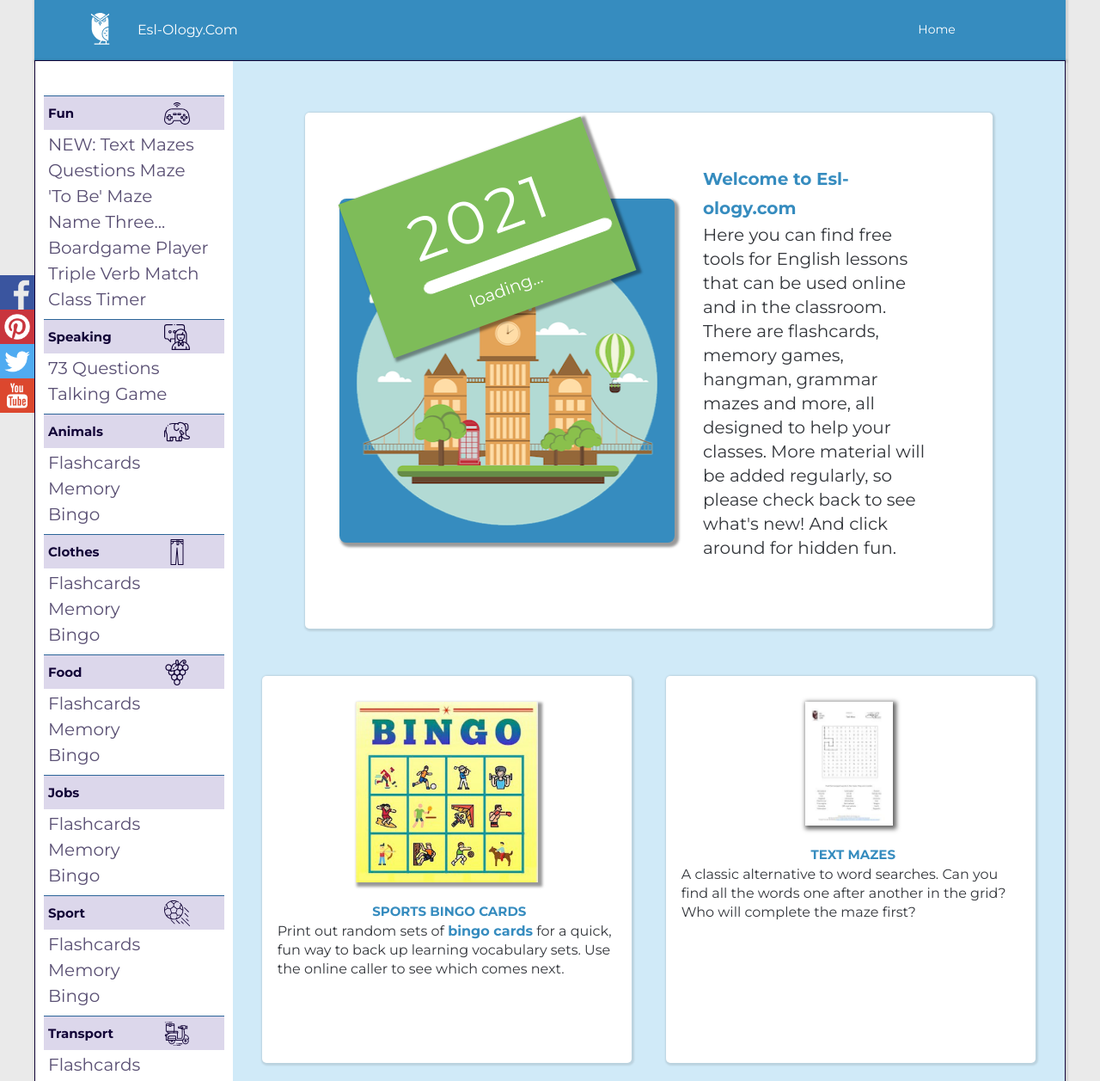
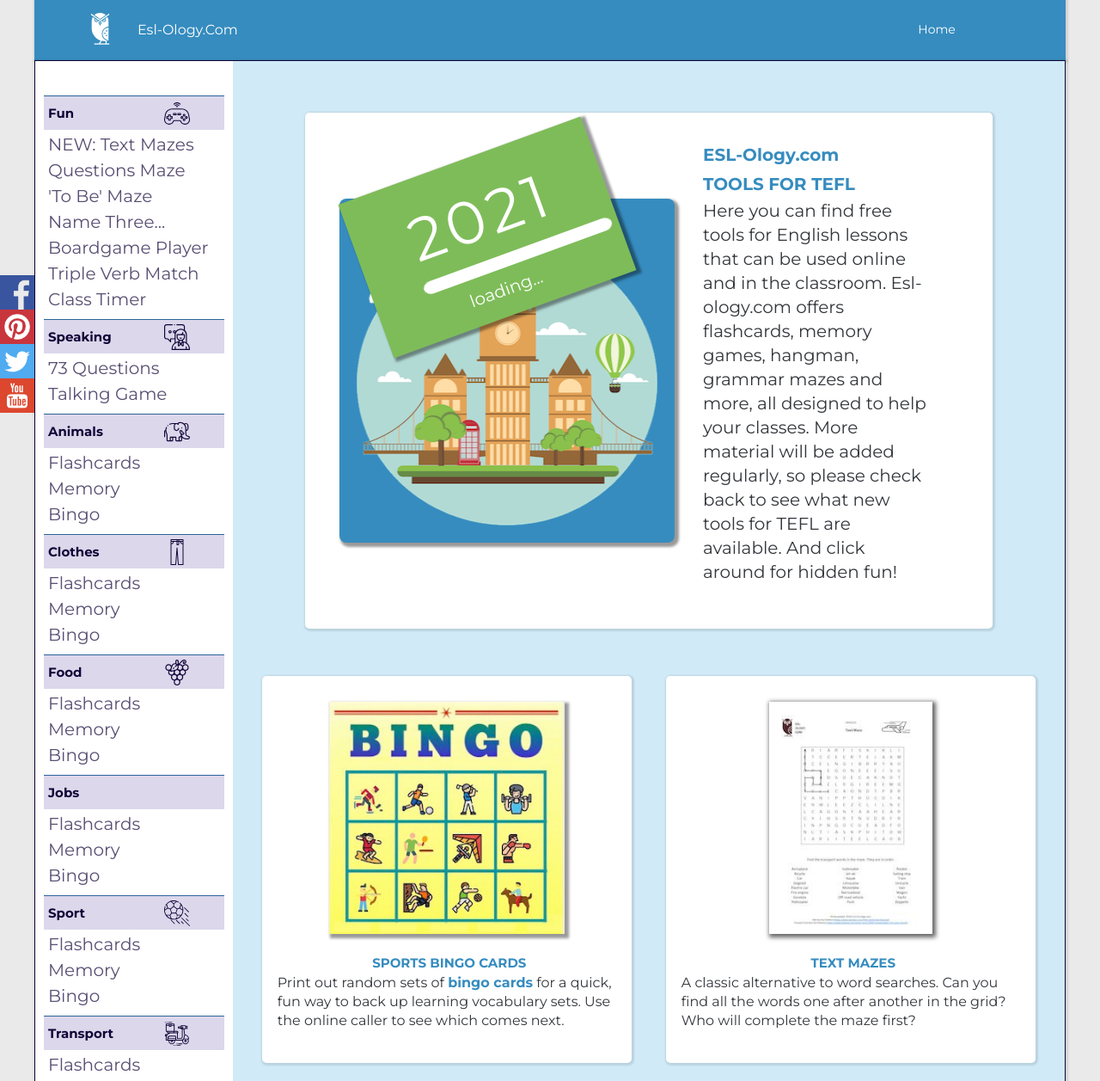
Before and after one commit to Dugsteer/Homepage-UPDATE, a PHP site: page / in a window 1280 px wide. Shown: the top 1257 px of the page at 86% size. Run offline with PHP 8.4, Linux system fonts and the light colour scheme.

Commit message:
SEO work on html

```diff
--- a/css/styles.css
+++ b/css/styles.css
@@ -771,13 +771,13 @@
     font-weight: bolder; }
 
 .content-4 img {
-  width: 48%;
-  margin-left: 25%;
+  width: 90%;
+  margin-left: 5%;
   box-shadow: 2px 2px 5px 2px rgba(0, 0, 0, 0.6); }
 
 .content-6 img {
-  width: 70%;
-  margin-left: 15%; }
+  width: 90%;
+  margin-left: 5%; }
 
 .content-8 img,
 .content-9 img {
--- a/index.html
+++ b/index.html
@@ -3,8 +3,8 @@
   <head>
     <meta charset="UTF-8">
     <meta name="viewport" content="width=device-width, initial-scale=1.0">
-    <meta name="description" content="Online flashcards, games and tools for English teachers to use with web-based classes or projected in the classroom.">
-    <meta name="keywords" content="class games online EFL English teachers worksheets mazes">
+    <meta name="description" content="Esl-ology TOOLS FOR TEFL. Free Online Vocabulary Bingo, Flashcards, Grammar Mazes and Topic-based Materials for ESL Teachers to use with English Classes on the Web or On Screen in the Classroom.">
+    <meta name="keywords" content="class games online EFL English tools teachers worksheets mazes">
     <title>Esl-Ology.Com: Tools for TEFL</title>
     <link rel="icon" type="image/png"
     href="favicon.png";
@@ -14,6 +14,7 @@
     <script src="csi.min.js"></script>
     <script data-ad-client="ca-pub-6192312197226967" async src="https://pagead2.googlesyndication.com/pagead/js/adsbygoogle.js"></script>
 </head>
+
 <body>
 
 <div class="social">
@@ -60,7 +61,7 @@
 
  <div class="loader-div" id="loaderDiv" onload = "checkForTop();">
     <div class="loader-container">
-      <img class="ghost" src="img/LightBulb.png" alt="">
+      <img class="ghost" src="img/LightBulb.png" alt="Els-Ology Tools for TEFL" title="Bright Ideas for Teaching English">
     <p class="shadowFrame"><svg version="1.1" class="shadow" id="Layer_1" xmlns="http://www.w3.org/2000/svg" xmlns:xlink="http://www.w3.org/1999/xlink" x="61px" y="20px"
        width="122.436px" height="39.744px" viewBox="0 0 122.436 39.744" enable-background="new 0 0 122.436 39.744"
        xml:space="preserve">
@@ -104,7 +105,6 @@
 </script>
 </div>
 
-
       <div class="sidebar-container" id="sidebar">
         <div data-include="sidebar.html">
         </div>
@@ -121,13 +121,13 @@
                 <p></p>days to go!</p></div> -->
           </div>
           <div class="introduction__img" id="ghostly">
-            <img src="img/london.png" alt="">
+            <img src="img/london.png" alt="London, a Great Place to Practise English" title="London, where you can put the Tools for TEFL to good use!">
           </div>
           <div class="introduction__text">
-            <h1>Welcome to Esl-ology.com
+            <h1>ESL-Ology.com <br> TOOLS FOR TEFL
             </h1>
             <p>
-              Here you can find free tools for English lessons that can be used online and in the classroom. There are flashcards, memory games, hangman, grammar mazes and  more, all designed to help your classes. More material will be added regularly, so please check back to see what's new! And click around for hidden fun.
+              Here you can find free tools for English lessons that can be used online and in the classroom. Esl-ology.com offers flashcards, memory games, hangman, grammar mazes and  more, all designed to help your classes. More material will be added regularly, so please check back to see what new tools for TEFL are available. And click around for hidden fun!
           </p>
 
   </div>
@@ -143,6 +143,7 @@
       <a href="bingo-sports.html"><img
         src="./img/BingoSports.jpg"
         alt="A picture of a sports bingo card"
+        title="English sports vocabulary bingo"
         class="content__img"
       /></a>
     </figure>
@@ -160,6 +161,7 @@
       <a href="text-maze.html"><img
         src="./img/VehiclesTextMaze.jpg"
         alt="A picture of a text maze"
+        title="Practise English Vehicles Vocabulary with a Text Maze"
         class="content__img"
       /></a>
     </figure>
@@ -179,7 +181,7 @@
 
  <div class="content-5">
   <figure class="content-5__img">
-    <a href="boardgame-player.html"><img src="./img/Boardgame.jpg" alt="A boardgame" class="content__img"/>
+    <a href="boardgame-player.html"><img src="./img/Boardgame.jpg" alt="Play any boardgame online" title="Practise English Grammar with Great Online Boardgames" class="content__img"/>
     </a>
     </figure>
     <div class="content-5__text">
@@ -196,7 +198,8 @@
   <figure class="content-7__img">
    <a href="flashcard-animals.html"> <img
       src="img/AnimalFlash.jpg"
-      alt="A picture of some vehicles representing vehicle flashcards"
+      alt="An English Vocabulary Flashcard featuring a Clownfish"
+      title="Flashcards are a Great Tool for TEFL for Learning Vocabulary"
       class="content__img"
     /></a>
   </figure>
@@ -214,7 +217,8 @@
   <figure class="content-8__img">
     <a href="questions-maze.html"> <img
       src="/img/QuestionsMaze.jpg"
-      alt="A picture of a powerpoint style transport ABC presentation"
+      alt="A Classic ESL-ology Grammar Maze"
+      title="Grammar Mazes Help to Make English Learning Stick!"
       class="content__img"
     /></a>
     </figure>
@@ -229,7 +233,7 @@
 
 <div class="content-9">
   <figure class="content-9__img">
-<a href="matching-food.html"><img src="img/MatchingFood.jpg" alt="A food matching game"></a>
+<a href="matching-food.html"><img src="img/MatchingFood.jpg" alt="An English Vocabulary Food Matching Game" title="Tools for TEFL - Matching Games Help Reinforce English Learning"></a>
   </figure>
   <div class="content-8__text">
     <h2 class= "content-title">MATCHING CARDS</h2>
@@ -271,7 +275,7 @@
           </div>
           <div class="links__images-1 figure">
             <a href="memory-halloween.html">
-            <img src="img/HalloweenMatching.jpg" alt=""></a>
+            <img src="img/HalloweenMatching.jpg" alt="An English Vocabulary Halloween Matching Game" title="Have Some Spooky ESL Fun at Halloween!"></a>
               <figcaption><a href="memory-halloween.html">Hankering for Halloween?</a> Click on the graves!</figcaption>
           </div>
       </div>
@@ -287,7 +291,7 @@
 
     <footer class="footer">
       <div class="footer__copyright" id="footer">
-        <p>© 2020 Copyright Esl-ology.com & copyright owners.</p>
+        <p>© 2021 Copyright Esl-ology.com & copyright owners.</p>
         <p>Image credits <a href="homepage-credits.html">here</a>. Thanks,guys!</p>
   </div>
     </footer>
@@ -317,15 +321,7 @@
       //--><!]]>
     </script>
   </div>
-    <!-- <script>
 
-// Warning before leaving the page (back button, or outgoinglink)
-window.onbeforeunload = function() {
-   return "Do you really want to leave our brilliant application?";
-   //if we return nothing here (just calling return;) then there will be no pop-up question at all
-   //return;
-};
-</script> -->
     <script src="script.js"></script>
 </body>
 </html>
--- a/sass/layout/_content.scss
+++ b/sass/layout/_content.scss
@@ -106,14 +106,14 @@
 }
 
 .content-4 img{
-  width: 48%;
-  margin-left: 25%;
+  width: 90%;
+  margin-left: 5%;
   box-shadow: 2px 2px 5px 2px rgba(0,0,0,0.6);
 }
 
 .content-6 img {
-  width: 70%;
-  margin-left: 15%;
+  width: 90%;
+  margin-left: 5%;
 }
 .content-8 img,
 .content-9 img {
--- a/script.js
+++ b/script.js
@@ -1,38 +1,43 @@
 const menu = document.getElementById("menu");
 const sidey = document.getElementById("sidebar");
 const blue = window.matchMedia("(max-width: 800px)");
-const changePic = document.getElementById('ghostly');
+const changePic = document.getElementById("ghostly");
 const loader = document.getElementById("loaderDiv");
-const jiggly = document.getElementById('imageCard');
-const imageText = document.getElementById('imageText');
+const jiggly = document.getElementById("imageCard");
+const imageText = document.getElementById("imageText");
 
 //Show ABOUT info
-const extra = document.getElementById('info');
+const extra = document.getElementById("info");
 
-function show(){
-    info.classList.toggle('xxc');
-};
+function show() {
+  info.classList.toggle("xxc");
+}
 
-function unshow(){
-    info.classList.remove('xxc');
-};
+function unshow() {
+  info.classList.remove("xxc");
+}
 
 //Change main pic
 
 setInterval(picChanger, 5000);
 picChanger();
 
-function picChanger(){
-  changePic.innerHTML === '<img src="img/london.png" alt="">' ? changePic.innerHTML = '<img src="img/newyork.png" alt="">' :  changePic.innerHTML ='<img src="img/london.png" alt="">'
+function picChanger() {
+  changePic.innerHTML ===
+  '<img src="img/london.png" alt="London, a Great Place to Practise English" title="London, where you can put the Tools for TEFL to good use!">'
+    ? (changePic.innerHTML =
+        '<img src="img/newyork.png" alt="New York, a Super City to Practise English" title="New York, where you can learn to speak great English">')
+    : (changePic.innerHTML =
+        '<img src="img/london.png" alt="London, a Great Place to Practise English" title="London, where you can put the Tools for TEFL to good use!">');
 }
 
-const imageTextChange = ()=> {
-  setTimeout(()=>{
+const imageTextChange = () => {
+  setTimeout(() => {
     imageText.style.fontWeight = "bold";
     imageText.style.color = "#98488b";
-    imageText.innerHTML = "ACTIVATED!"
-  }, 10000)
-}
+    imageText.innerHTML = "ACTIVATED!";
+  }, 10000);
+};
 
 imageTextChange();
 
@@ -52,35 +57,31 @@
 setInterval(jiggleMe, 15000);
 
 jiggleMe();
- jiggleYou();
+jiggleYou();
 
-function jiggleMe(){
+function jiggleMe() {
   setTimeout(jiggleYou, 500);
-
 }
 
-function removeJiggle(){
-  jiggly.classList.remove('jiggle');
+function removeJiggle() {
+  jiggly.classList.remove("jiggle");
 }
 
-function jiggleYou(){
-  jiggly.classList.add('jiggle');
+function jiggleYou() {
+  jiggly.classList.add("jiggle");
   setTimeout(removeJiggle, 2000);
 }
 
-
-function playHorn(){
+function playHorn() {
   const beep = new Audio("sounds/applause_clapping_w_cheers.mp3");
   beep.play();
 }
 
-jiggly.addEventListener('click', playHorn);
-
+jiggly.addEventListener("click", playHorn);
 
 //check for top of window
-function checkForTop (){
-  loader.style.top = (window.pageYOffset) + "px";
-
+function checkForTop() {
+  loader.style.top = window.pageYOffset + "px";
 }
 
 checkForTop();
@@ -89,17 +90,21 @@
   loader.classList.add("stop");
 }
 
-function startLoader(){
+function startLoader() {
   loader.classList.remove("stop");
   setTimeout(stopLoader, 1000);
 }
 
 setTimeout(stopLoader, 1000);
 
-
-
-function myFunction(x) {if (blue.matches) {sidey.classList.remove("block");}}
-function toggler() {sidey.classList.toggle("block");}
+function myFunction(x) {
+  if (blue.matches) {
+    sidey.classList.remove("block");
+  }
+}
+function toggler() {
+  sidey.classList.toggle("block");
+}
 myFunction(blue);
 
 //GENERAL SCRIPT
```
Also changed, not shown: other parts of css/styles.css (+0 -51 lines).
